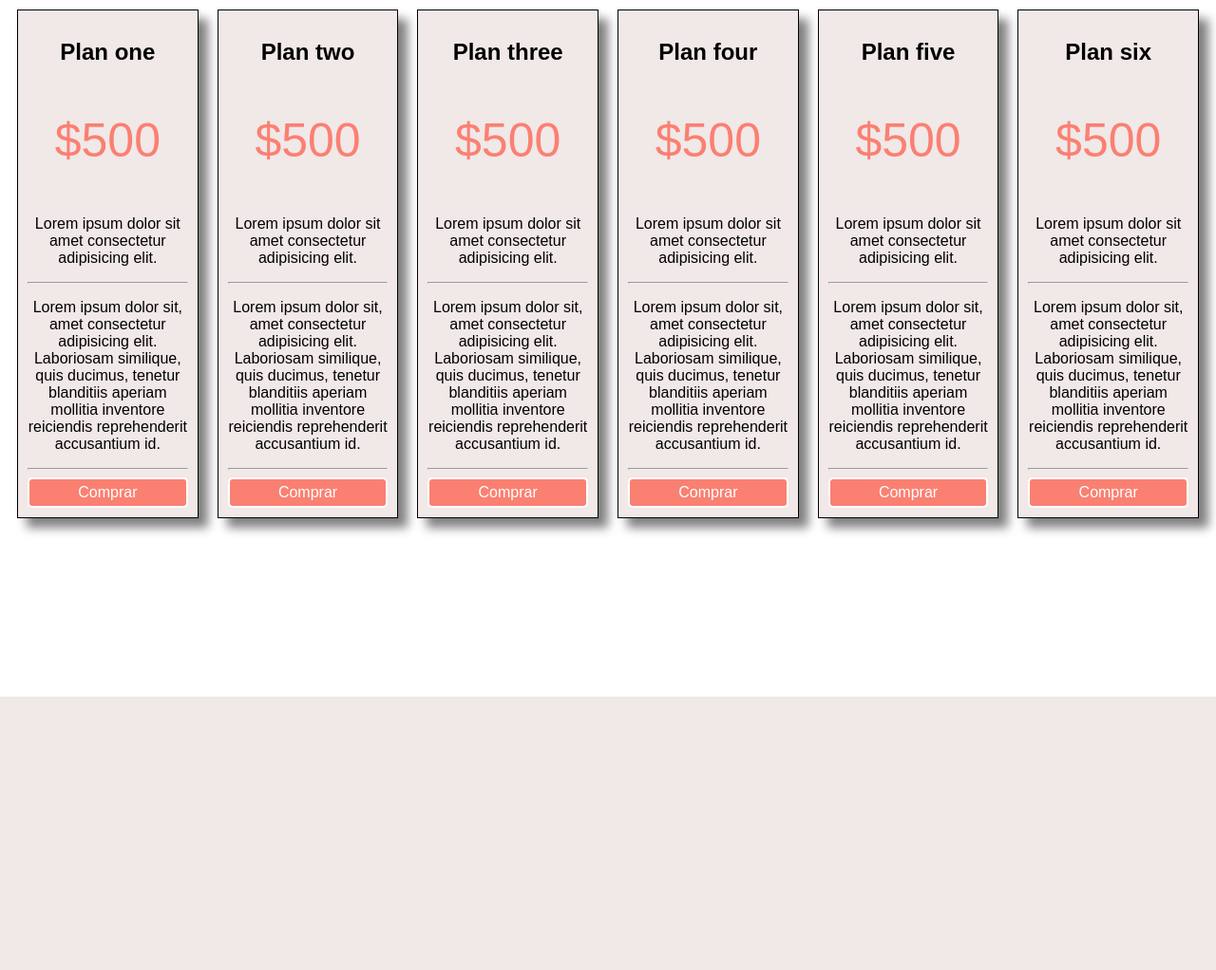
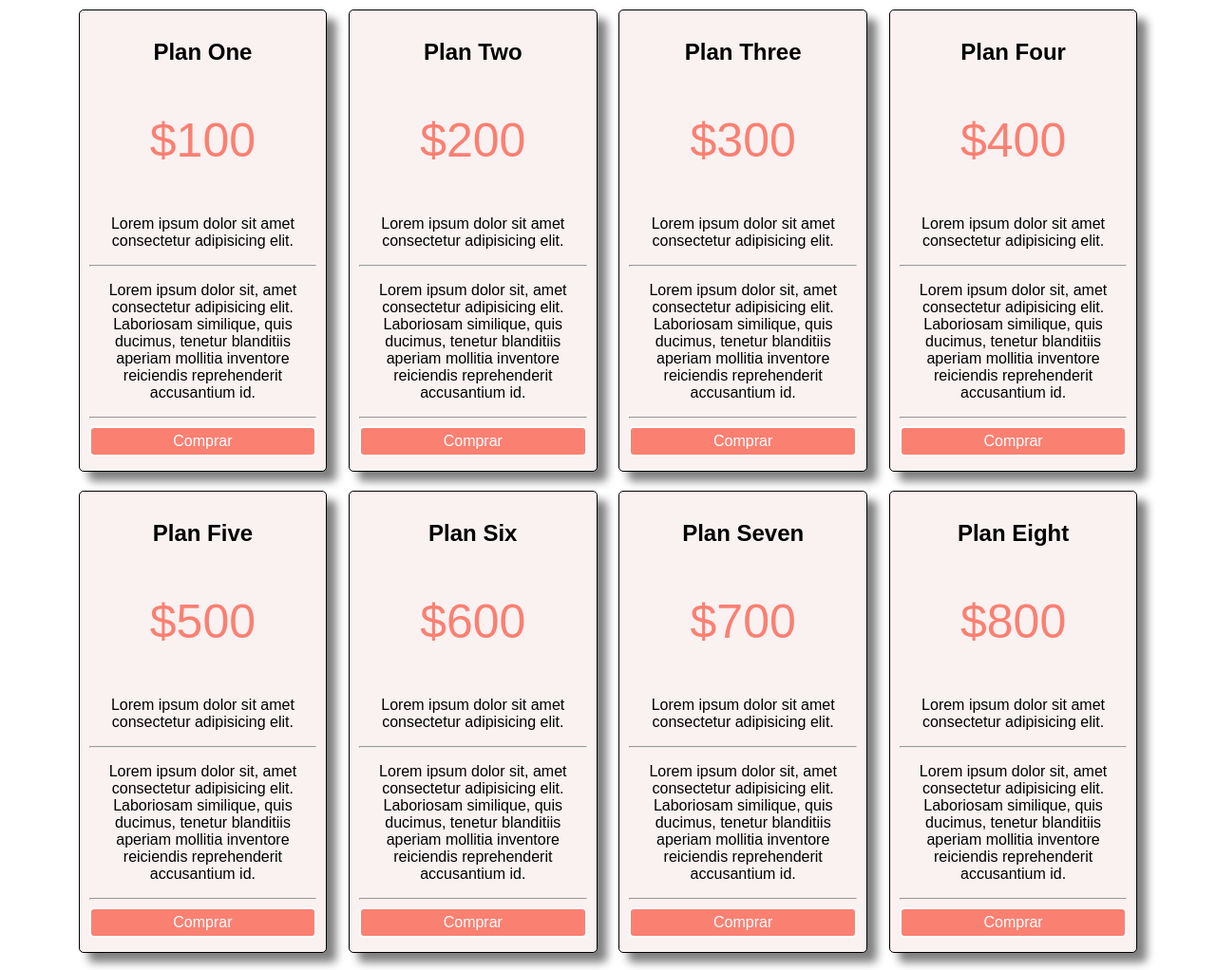
Before and after one commit to brayanhernandez-99/html5, a PHP site: page / in a window 1280 px wide. Shown: the part 66-1088 px from the top of the page at 95% size. Before the commit the page ends 800 px from the top, so only its background shows below. Run offline with PHP 8.4, Linux system fonts and the light colour scheme.

Commit message:
Styles.css updated

```diff
--- a/assets/css/styles.css
+++ b/assets/css/styles.css
@@ -29,20 +29,25 @@ nav {
 }
 
 .container {
-  padding: auto;
+  margin: 0 auto;
+  width: 90%;
 }
 
-.flex {
+.flex-wrap {
   display: flex;
+  flex-wrap: wrap;
 }
 
 .colum {
   text-align: center;
-  background-color: #f1e8e8;
+  background-color: rgb(250, 241, 241);
   border: 1px solid black;
-  margin: 10px;
+  margin: 10px auto;
   padding: 10px;
   box-shadow: 10px 10px 10px gray;
+  border-radius: 5px;
+  width: 23%;
+  box-sizing: border-box;
 }
 
 .price {
@@ -55,12 +60,17 @@ nav {
   color: white;
   border: 2px solid white;
   border-radius: 5px;
-  padding: 5px 0;
+  padding: 5px;
   text-decoration: none;
   display: block;
+  margin-bottom: 5px;
 }
 
-@media (max-width: 500px) {
+.btn-buy:hover {
+  background-color: rgb(236, 89, 73);
+}
+
+@media (max-width: 600px) {
   nav {
     flex-direction: column;
   }
@@ -73,3 +83,9 @@ nav {
     display: none;
   }
 }
+
+@media (max-width: 1070px) {
+  .colum {
+    width: 45%;
+  }
+}
--- a/index.php
+++ b/index.php
@@ -20,9 +20,45 @@
         <a class="nav-bar hide" href="#services">Services</a>
         <a class="nav-bar hide" href="#contact">Contact</a>
     </nav>
-    <section class="container flex">
+    <section class="container flex-wrap">
         <div class="colum">
-            <h2>Plan one</h2>
+            <h2>Plan One</h2>
+            <p class="price">$100</p>
+            <p>Lorem ipsum dolor sit amet consectetur adipisicing elit.</p>
+            <hr>
+            <p>Lorem ipsum dolor sit, amet consectetur adipisicing elit. Laboriosam similique, quis ducimus, tenetur blanditiis aperiam mollitia inventore reiciendis reprehenderit accusantium id.</p>
+            <hr>
+            <a href="" class="btn-buy">Comprar</a>
+        </div>
+        <div class="colum">
+            <h2>Plan Two</h2>
+            <p class="price">$200</p>
+            <p>Lorem ipsum dolor sit amet consectetur adipisicing elit.</p>
+            <hr>
+            <p>Lorem ipsum dolor sit, amet consectetur adipisicing elit. Laboriosam similique, quis ducimus, tenetur blanditiis aperiam mollitia inventore reiciendis reprehenderit accusantium id.</p>
+            <hr>
+            <a href="" class="btn-buy">Comprar</a>
+        </div>
+        <div class="colum">
+            <h2>Plan Three</h2>
+            <p class="price">$300</p>
+            <p>Lorem ipsum dolor sit amet consectetur adipisicing elit.</p>
+            <hr>
+            <p>Lorem ipsum dolor sit, amet consectetur adipisicing elit. Laboriosam similique, quis ducimus, tenetur blanditiis aperiam mollitia inventore reiciendis reprehenderit accusantium id.</p>
+            <hr>
+            <a href="" class="btn-buy">Comprar</a>
+        </div>
+        <div class="colum">
+            <h2>Plan Four</h2>
+            <p class="price">$400</p>
+            <p>Lorem ipsum dolor sit amet consectetur adipisicing elit.</p>
+            <hr>
+            <p>Lorem ipsum dolor sit, amet consectetur adipisicing elit. Laboriosam similique, quis ducimus, tenetur blanditiis aperiam mollitia inventore reiciendis reprehenderit accusantium id.</p>
+            <hr>
+            <a href="" class="btn-buy">Comprar</a>
+        </div>
+        <div class="colum">
+            <h2>Plan Five</h2>
             <p class="price">$500</p>
             <p>Lorem ipsum dolor sit amet consectetur adipisicing elit.</p>
             <hr>
@@ -31,8 +67,8 @@
             <a href="" class="btn-buy">Comprar</a>
         </div>
         <div class="colum">
-            <h2>Plan two</h2>
-            <p class="price">$500</p>
+            <h2>Plan Six</h2>
+            <p class="price">$600</p>
             <p>Lorem ipsum dolor sit amet consectetur adipisicing elit.</p>
             <hr>
             <p>Lorem ipsum dolor sit, amet consectetur adipisicing elit. Laboriosam similique, quis ducimus, tenetur blanditiis aperiam mollitia inventore reiciendis reprehenderit accusantium id.</p>
@@ -40,8 +76,8 @@
             <a href="" class="btn-buy">Comprar</a>
         </div>
         <div class="colum">
-            <h2>Plan three</h2>
-            <p class="price">$500</p>
+            <h2>Plan Seven</h2>
+            <p class="price">$700</p>
             <p>Lorem ipsum dolor sit amet consectetur adipisicing elit.</p>
             <hr>
             <p>Lorem ipsum dolor sit, amet consectetur adipisicing elit. Laboriosam similique, quis ducimus, tenetur blanditiis aperiam mollitia inventore reiciendis reprehenderit accusantium id.</p>
@@ -49,26 +85,8 @@
             <a href="" class="btn-buy">Comprar</a>
         </div>
         <div class="colum">
-            <h2>Plan four</h2>
-            <p class="price">$500</p>
-            <p>Lorem ipsum dolor sit amet consectetur adipisicing elit.</p>
-            <hr>
-            <p>Lorem ipsum dolor sit, amet consectetur adipisicing elit. Laboriosam similique, quis ducimus, tenetur blanditiis aperiam mollitia inventore reiciendis reprehenderit accusantium id.</p>
-            <hr>
-            <a href="" class="btn-buy">Comprar</a>
-        </div>
-        <div class="colum">
-            <h2>Plan five</h2>
-            <p class="price">$500</p>
-            <p>Lorem ipsum dolor sit amet consectetur adipisicing elit.</p>
-            <hr>
-            <p>Lorem ipsum dolor sit, amet consectetur adipisicing elit. Laboriosam similique, quis ducimus, tenetur blanditiis aperiam mollitia inventore reiciendis reprehenderit accusantium id.</p>
-            <hr>
-            <a href="" class="btn-buy">Comprar</a>
-        </div>
-        <div class="colum">
-            <h2>Plan six</h2>
-            <p class="price">$500</p>
+            <h2>Plan Eight</h2>
+            <p class="price">$800</p>
             <p>Lorem ipsum dolor sit amet consectetur adipisicing elit.</p>
             <hr>
             <p>Lorem ipsum dolor sit, amet consectetur adipisicing elit. Laboriosam similique, quis ducimus, tenetur blanditiis aperiam mollitia inventore reiciendis reprehenderit accusantium id.</p>
```
